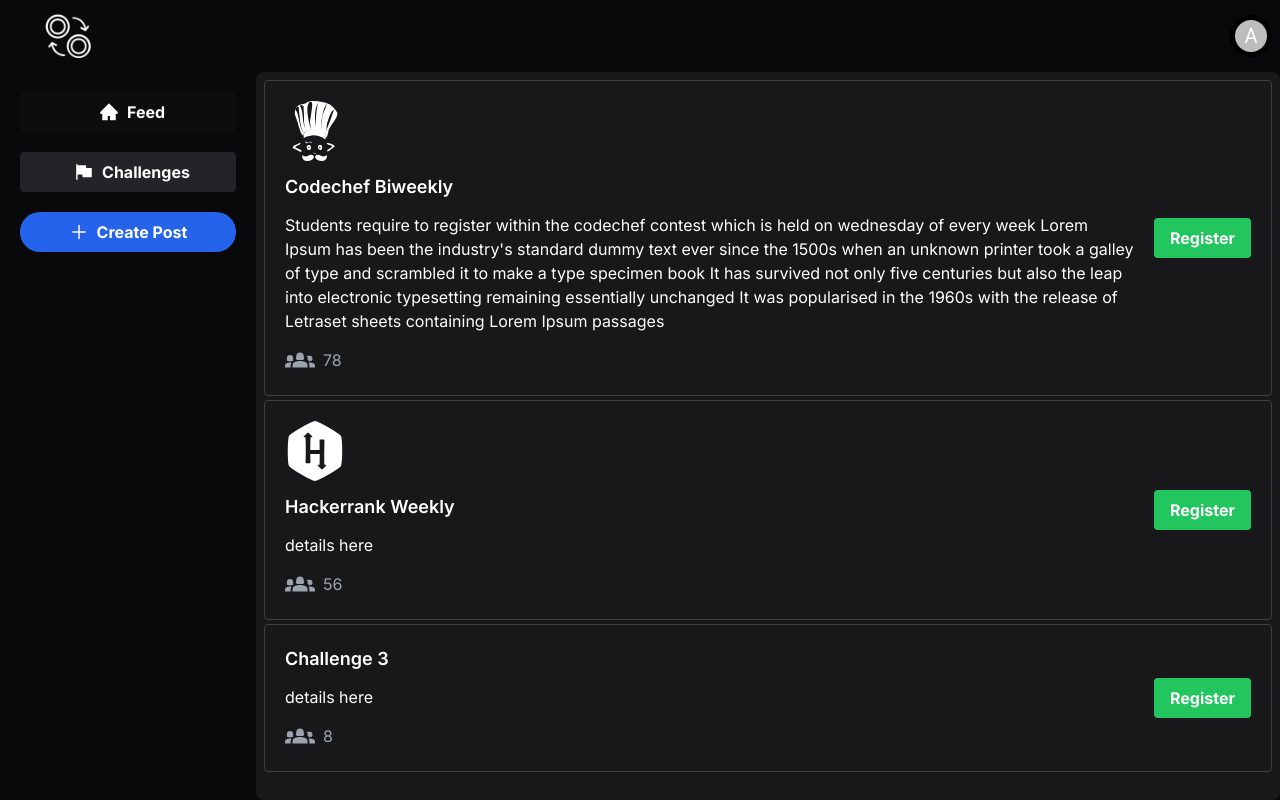
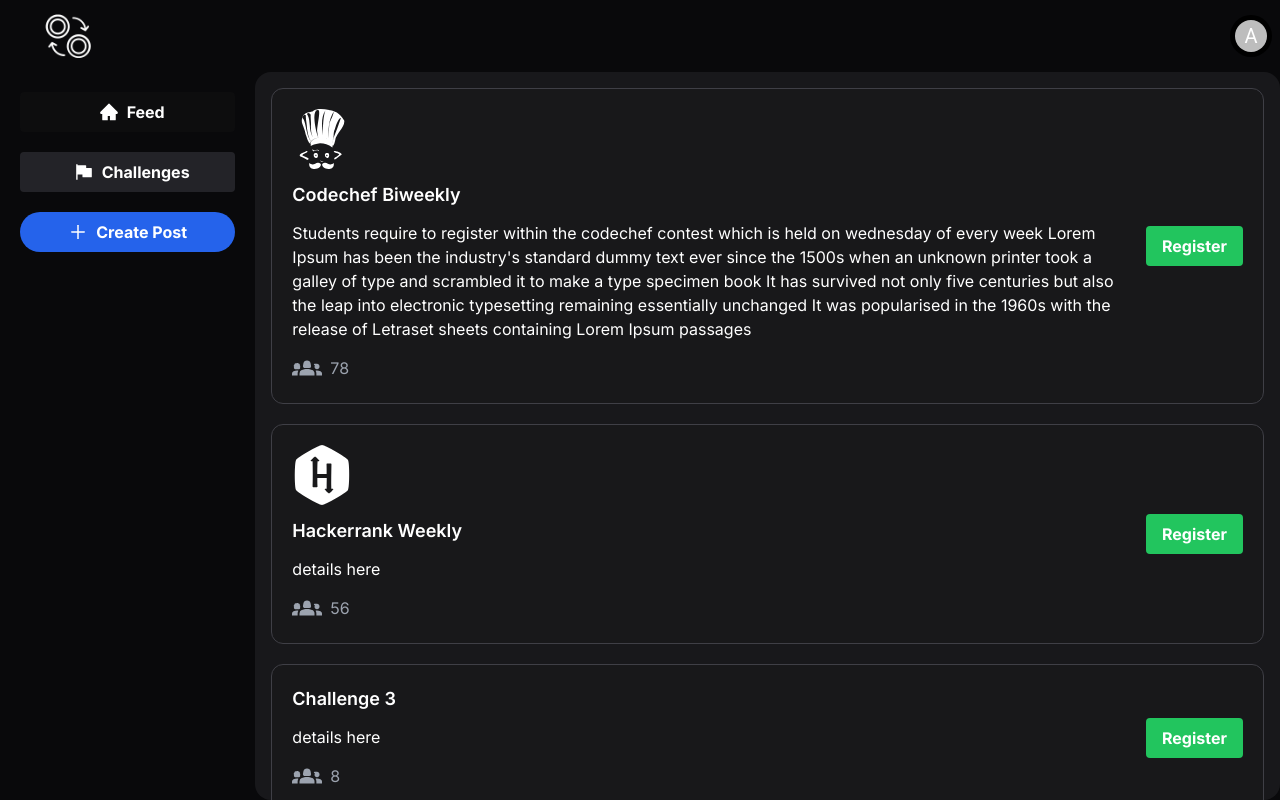
Before and after one commit to the-nexus-point/nexus-next.js, a Next.js app: page /challenges in a window 1280 px wide. Built offline with nearby package versions, Linux system fonts and the light colour scheme.

Commit message:
improved feed and chalanges ui

```diff
--- a/src/components/Challenges.jsx
+++ b/src/components/Challenges.jsx
@@ -33,7 +33,7 @@ const Challenges = () => {
   ];
 
   return (
-      <div className="p-2 flex flex-col overflow-y-auto space-y-1">
+      <div className="p-2 flex flex-col space-y-5">
         {challenges.map((challenge) => (
           <Challenge key={challenge.id} challenge={challenge} />
         ))}
--- a/src/components/Feed.jsx
+++ b/src/components/Feed.jsx
@@ -3,7 +3,7 @@ import Post from "./shared/Post";
 
 const Feed = () => {
   return (
-      <div className="p-2 flex flex-col space-y-1">
+    <div className="p-2 flex flex-col space-y-5 ">
         <Post
           username="harsh.2125csai1044"
           content="The First post ever on this plateform. Is there any tea stall better than hungry nights"
--- a/src/components/shared/Challenge.jsx
+++ b/src/components/shared/Challenge.jsx
@@ -3,7 +3,7 @@ import { MdGroups2 } from "react-icons/md";
 
 const Challenge = ({ challenge }) => {
   return (
-    <div className="border border-neutral-700 rounded p-5 bg-neutral-900/10 hover:bg-neutral-900/20 hover:cursor-pointer flex justify-between items-center space-x-5">
+    <div className="border border-zinc-700 rounded-xl p-5 bg-zinc-900/10 hover:bg-zinc-800/20 hover:cursor-pointer flex justify-between items-center space-x-5">
       <div className="flex flex-col space-y-3">
         {challenge.logo}
         <h2 className="text-lg font-semibold">{challenge.name}</h2>
--- a/src/components/shared/Post.jsx
+++ b/src/components/shared/Post.jsx
@@ -6,7 +6,7 @@ import { AiOutlineArrowDown, AiOutlineArrowUp } from "react-icons/ai";
 
 const Post = ({ username, content }) => {
   return (
-    <div className="border border-neutral-700 p-5 rounded bg-neutral-900/10 hover:bg-neutral-900/20 hover:cursor-pointer">
+    <div className="border border-zinc-700 p-5 rounded-xl bg-zinc-900/10 hover:bg-zinc-800/20 hover:cursor-pointer">
       <div className="flex items-center mb-4 space-x-2">
         <FaUserCircle className="w-8 h-8" />
         <span className="text-md">{username}</span>
--- a/src/components/shared/layout/Layout.jsx
+++ b/src/components/shared/layout/Layout.jsx
@@ -54,7 +54,7 @@ const Layout = ({ children, }) => {
           <div className="flex flex-col justify-between mt-auto mx-5 mb-3 space-y-5">
           </div>
         </div>
-        <div className="w-full h-full flex flex-col overflow-y-auto scrollbar-none rounded-lg  bg-zinc-900 ">
+        <div className="w-full h-full p-2 flex flex-col overflow-y-auto scrollbar-none rounded-2xl space-y-10 bg-zinc-900 ">
           {/* Your content */}
           {children}
         </div>
```
